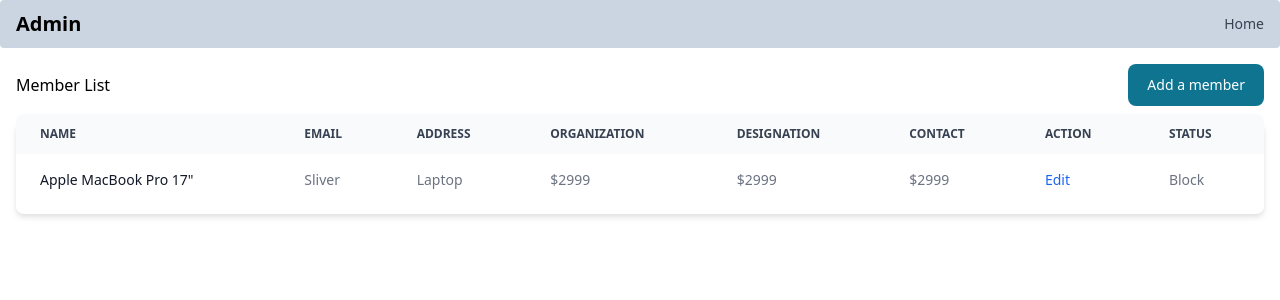
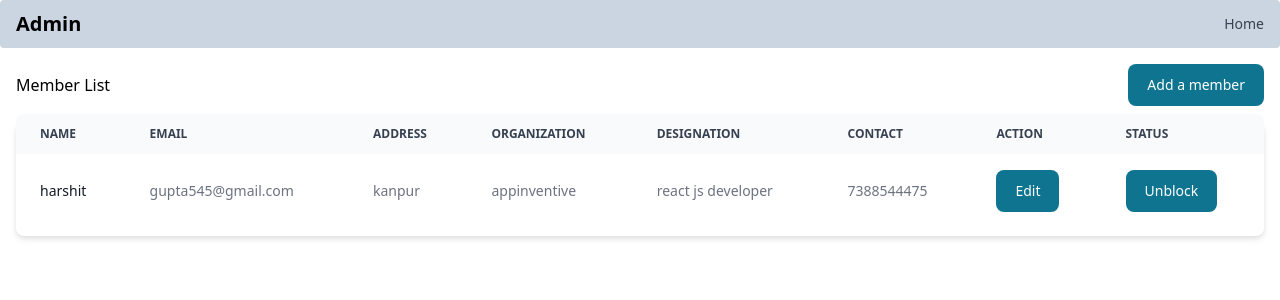
Before and after one commit to athleteharshit/quokka-task, a React (Vite) app: page /home in a window 1280 px wide. Shown: the top 300 px of the page. Built offline with nearby package versions, Linux system fonts and the light colour scheme.

Commit message:
member list create

```diff
--- a/src/components/member/member.tsx
+++ b/src/components/member/member.tsx
@@ -1,14 +1,28 @@
+import { useState } from 'react';
 import { Button } from 'flowbite-react';
-import TableContainer from '../table-container/table.container';
+import TableContainer, { MemberList } from '../table-container/table.container';
 
 function Member() {
+  const [memberList, setMemberList] = useState<MemberList[]>([
+    {
+      memberId: '',
+      name: 'harshit',
+      email: 'gupta545@gmail.com',
+      address: 'kanpur',
+      organization: 'appinventive',
+      designation: 'react js developer',
+      contact: '7388544475',
+      status: false,
+    },
+  ]);
+
   return (
     <div className="p-4">
       <div className="flex items-center justify-between">
         <h1>Member List</h1>
         <Button>Add a member</Button>
       </div>
-      <TableContainer />
+      <TableContainer list={memberList} />
     </div>
   );
 }
--- a/src/components/table-container/table.container.tsx
+++ b/src/components/table-container/table.container.tsx
@@ -1,6 +1,21 @@
-import { Table } from 'flowbite-react';
+import { Button, Table } from 'flowbite-react';
 
-function TableContainer() {
+export type MemberList = {
+  memberId: string;
+  name: string;
+  email: string;
+  address: string;
+  organization: string;
+  designation: string;
+  contact: string;
+  status: boolean;
+};
+
+type TableContainerProps = {
+  list: MemberList[];
+};
+
+function TableContainer({ list }: TableContainerProps) {
   return (
     <Table className="my-2">
       <Table.Head>
@@ -14,22 +29,37 @@ function TableContainer() {
         <Table.HeadCell>Status</Table.HeadCell>
       </Table.Head>
       <Table.Body className="divide-y">
-        <Table.Row className="bg-white dark:border-gray-700 dark:bg-gray-800">
-          <Table.Cell className="whitespace-nowrap font-medium text-gray-900 dark:text-white">
-            Apple MacBook Pro 17"
-          </Table.Cell>
-          <Table.Cell>Sliver</Table.Cell>
-          <Table.Cell>Laptop</Table.Cell>
-          <Table.Cell>$2999</Table.Cell>
-          <Table.Cell>$2999</Table.Cell>
-          <Table.Cell>$2999</Table.Cell>
-          <Table.Cell>
-            <span className="font-medium text-blue-600 hover:underline dark:text-blue-500">
-              Edit
-            </span>
-          </Table.Cell>
-          <Table.Cell>Block</Table.Cell>
-        </Table.Row>
+        {list.length > 0 ? (
+          list.map((item) => {
+            return (
+              <Table.Row
+                className="bg-white dark:border-gray-700 dark:bg-gray-800"
+                key={item.memberId}
+              >
+                <Table.Cell className="whitespace-nowrap font-medium text-gray-900 dark:text-white">
+                  {item.name}
+                </Table.Cell>
+                <Table.Cell>{item.email}</Table.Cell>
+                <Table.Cell>{item.address}</Table.Cell>
+                <Table.Cell>{item.organization}</Table.Cell>
+                <Table.Cell>{item.designation}</Table.Cell>
+                <Table.Cell>{item.contact}</Table.Cell>
+                <Table.Cell>
+                  <Button>Edit</Button>
+                </Table.Cell>
+                <Table.Cell>
+                  <Button>{item.status ? 'Block' : 'Unblock'}</Button>
+                </Table.Cell>
+              </Table.Row>
+            );
+          })
+        ) : (
+          <Table.Row className="bg-white dark:border-gray-700 dark:bg-gray-800">
+            <Table.Cell className="whitespace-nowrap font-medium text-gray-900 dark:text-white">
+              No Data Available
+            </Table.Cell>
+          </Table.Row>
+        )}
       </Table.Body>
     </Table>
   );
```
